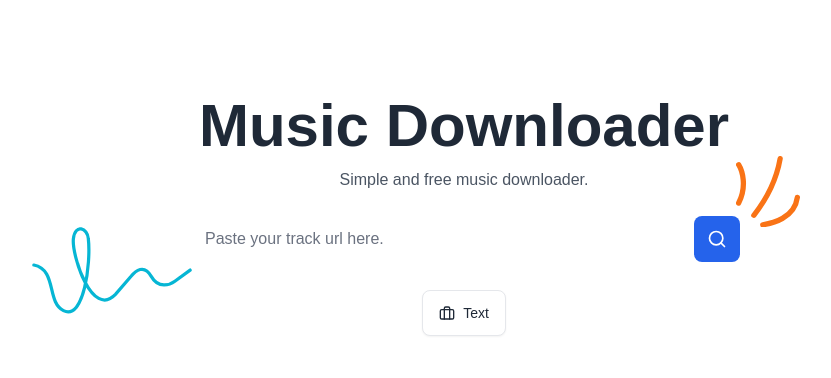
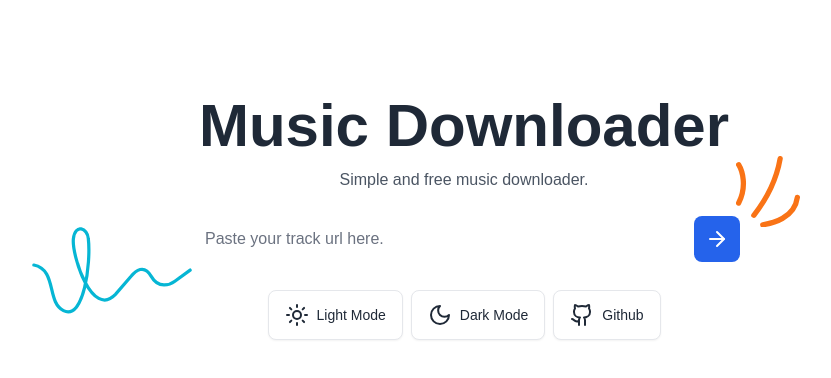
Before and after one commit to OLuwis/nextjs-music-downloader, a Next.js app: page / in a window 1280 px wide. Shown: the top 378 px of the page, without its empty margins (176-1007 px from the left). Built offline with nearby package versions, Linux system fonts and the light colour scheme.

Commit message:
add new icons

```diff
--- a/src/app/page.tsx
+++ b/src/app/page.tsx
@@ -15,7 +15,8 @@ export default function Home() {
             <div className="relative z-10 flex gap-x-3 p-3">
               <Input type="email" value="" placeholder="Paste your track url here." />
               <div>
-                <BSolid leftIcon={<svg className="shrink-0 size-5" xmlns="http://www.w3.org/2000/svg" width="24" height="24" viewBox="0 0 24 24" fill="none" stroke="currentColor" strokeWidth="2" strokeLinecap="round" strokeLinejoin="round"><circle cx="11" cy="11" r="8" /><path d="m21 21-4.3-4.3" /></svg>} />
+                <BSolid leftIcon={
+                  <svg xmlns="http://www.w3.org/2000/svg" width="24" height="24" viewBox="0 0 24 24" fill="none" stroke="currentColor" strokeWidth="2" strokeLinecap="round" strokeLinejoin="round" className="lucide lucide-arrow-right"><path d="M5 12h14" /><path d="m12 5 7 7-7 7" /></svg>} isLink href="#" />
               </div>
             </div>
             <div className="hidden md:block absolute top-0 end-0 -translate-y-12 translate-x-12">
@@ -32,7 +33,9 @@ export default function Home() {
             </div>
           </div>
           <div className="mt-2 sm:mt-3">
-            <BWhite leftIcon={<svg className="shrink-0 size-4" xmlns="http://www.w3.org/2000/svg" width="24" height="24" viewBox="0 0 24 24" fill="none" stroke="currentColor" strokeWidth="2" strokeLinecap="round" strokeLinejoin="round"><rect width="20" height="14" x="2" y="7" rx="2" ry="2" /><path d="M16 21V5a2 2 0 0 0-2-2h-4a2 2 0 0 0-2 2v16" /></svg>} text="Text" />
+            <BWhite leftIcon={<svg xmlns="http://www.w3.org/2000/svg" width="24" height="24" viewBox="0 0 24 24" fill="none" stroke="currentColor" strokeWidth="2" strokeLinecap="round" strokeLinejoin="round" className="lucide lucide-sun"><circle cx="12" cy="12" r="4" /><path d="M12 2v2" /><path d="M12 20v2" /><path d="m4.93 4.93 1.41 1.41" /><path d="m17.66 17.66 1.41 1.41" /><path d="M2 12h2" /><path d="M20 12h2" /><path d="m6.34 17.66-1.41 1.41" /><path d="m19.07 4.93-1.41 1.41" /></svg>} text="Light Mode" />
+            <BWhite leftIcon={<svg xmlns="http://www.w3.org/2000/svg" width="24" height="24" viewBox="0 0 24 24" fill="none" stroke="currentColor" strokeWidth="2" strokeLinecap="round" strokeLinejoin="round" className="lucide lucide-moon"><path d="M12 3a6 6 0 0 0 9 9 9 9 0 1 1-9-9Z" /></svg>} text="Dark Mode" />
+            <BWhite leftIcon={<svg xmlns="http://www.w3.org/2000/svg" width="24" height="24" viewBox="0 0 24 24" fill="none" stroke="currentColor" strokeWidth="2" strokeLinecap="round" strokeLinejoin="round" className="lucide lucide-github"><path d="M15 22v-4a4.8 4.8 0 0 0-1-3.5c3 0 6-2 6-5.5.08-1.25-.27-2.48-1-3.5.28-1.15.28-2.35 0-3.5 0 0-1 0-3 1.5-2.64-.5-5.36-.5-8 0C6 2 5 2 5 2c-.3 1.15-.3 2.35 0 3.5A5.403 5.403 0 0 0 4 9c0 3.5 3 5.5 6 5.5-.39.49-.68 1.05-.85 1.65-.17.6-.22 1.23-.15 1.85v4" /><path d="M9 18c-4.51 2-5-2-7-2" /></svg>} text="Github" isLink href="#" />
           </div>
         </div>
       </div>
```
